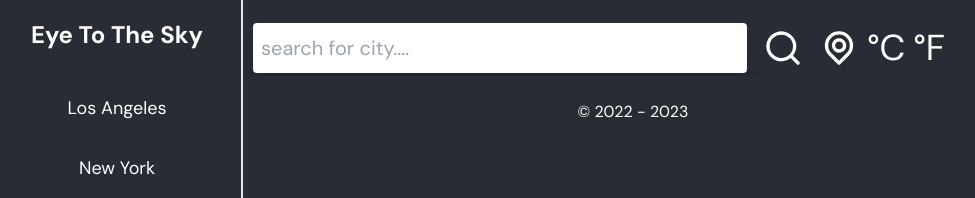
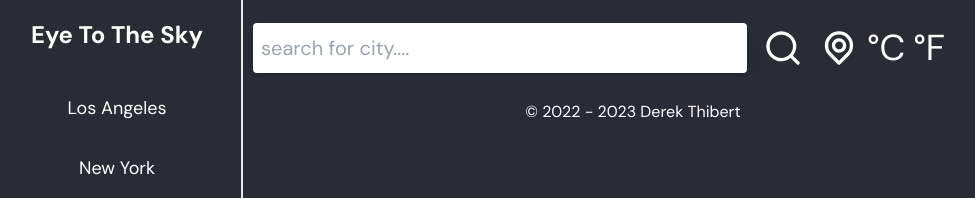
Before and after one commit to thibert-derek/eyetothesky.github.io, a React (Create React App) app in the folder eyetothesky/: page / in a window 1280 px wide. Shown: the top 198 px of the page, without its empty margins (7-982 px from the left). Built offline with nearby package versions, Linux system fonts and the light colour scheme; no server answers.

Commit message:
Updated App.js

```diff
--- a/eyetothesky/src/App.js
+++ b/eyetothesky/src/App.js
@@ -61,7 +61,7 @@ function App() {
       <Forecast title="Daily Forecast" items={weather.daily}/>
       </div>
   )}
-  <div className="flex items-center justify-center py-6 text-white">&copy; 2022 - {date}</div>
+  <div className="flex items-center justify-center py-6 text-white">&copy; 2022 - {date} Derek Thibert</div>
     </div>
   );
 }
```
